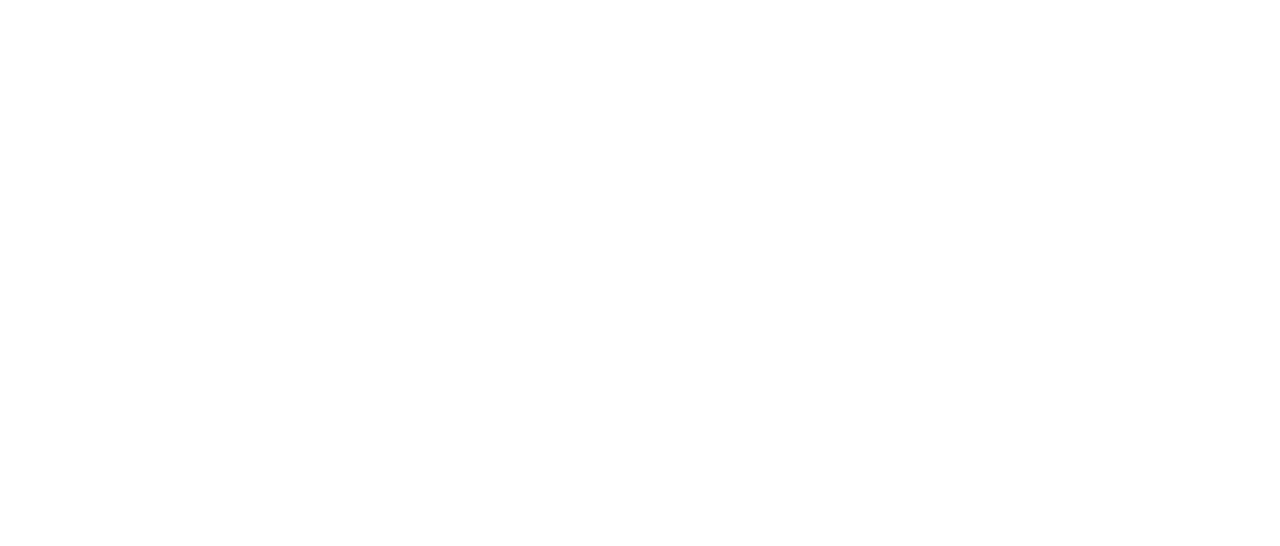
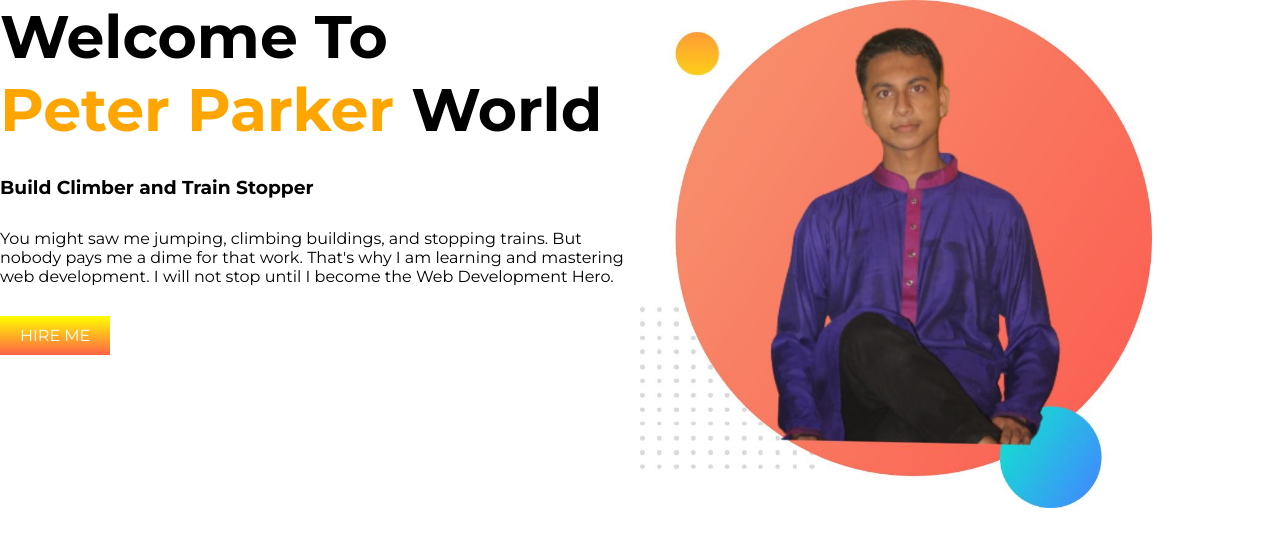
Before and after one commit to Tamim011/developer-portfolio, a plain HTML site: page index.html in a window 1280 px wide. Drawn offline with Linux system fonts and the light colour scheme.

Commit message:
top ection added

```diff
--- a/css/style.css
+++ b/css/style.css
@@ -0,0 +1,39 @@
+*{
+    margin: 0;
+    padding: 0;
+}
+body{
+    font-family: 'Montserrat', sans-serif;
+}
+h1{
+    font-size: 60px;
+}
+
+h3{
+    margin: 30px 0;
+}
+
+.orange{
+    color: orange;
+}
+
+section{
+    display: flex;
+}
+
+.half-width{
+    width: 50%;
+}
+
+.half-width img{
+    width: 80%;
+}
+
+.link-button{
+    background-image: linear-gradient(yellow, tomato);
+    text-decoration: none;
+    padding: 10px 20px;
+    display: inline-block;
+    margin-top: 30px;
+    color: #fff;
+}
--- a/index.html
+++ b/index.html
@@ -5,9 +5,23 @@
     <meta http-equiv="X-UA-Compatible" content="IE=edge">
     <meta name="viewport" content="width=device-width, initial-scale=1.0">
     <title>Document</title>
+    <link rel="preconnect" href="https://fonts.googleapis.com">
+    <link rel="preconnect" href="https://fonts.gstatic.com" crossorigin>
+    <link href="https://fonts.googleapis.com/css2?family=Montserrat:ital,wght@0,400;0,500;0,600;0,700;1,300&display=swap" rel="stylesheet">
     <link rel="stylesheet" href="css/style.css">
 </head>
 <body>
-
+    <section>
+        <div class="half-width">
+            <h1>Welcome To</h1>
+            <h1><span class="orange">Peter Parker</span> World</h1>
+            <h3>Build Climber and Train Stopper</h3>
+            <p>You might saw me jumping, climbing buildings, and stopping trains. But nobody pays me a dime for that work. That's why I am learning and mastering web development. I will not stop until I become the Web Development Hero.</p>
+            <a target="_blank" class="link-button" href="https://www.facebook.com/">HIRE ME</a>
+        </div>
+        <div class="half-width">
+            <img src="images/rahim.jpg" alt="">
+        </div>
+    </section>
 </body>
 </html>
```
Also changed, not shown: images/dream-bg.png (added), images/exp-bg.png (added), images/my-bg.png (added), images/my-bg2.png (added), images/rahim.jpg (added), images/top-banner.png (added).
